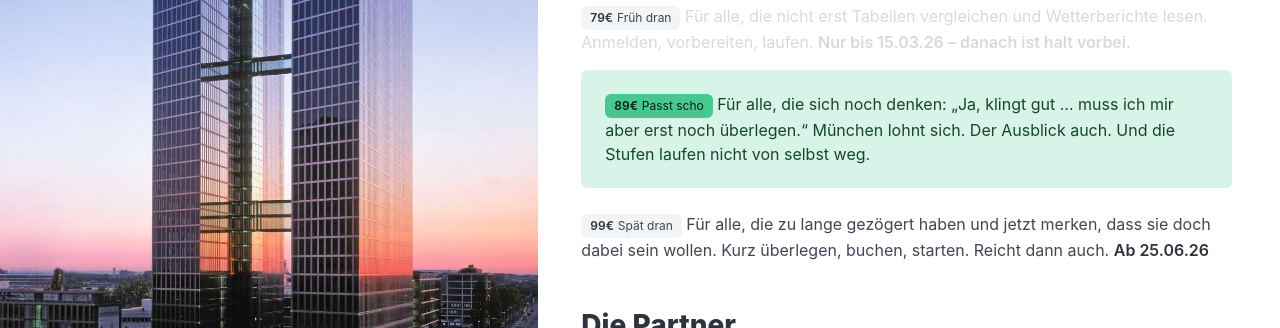
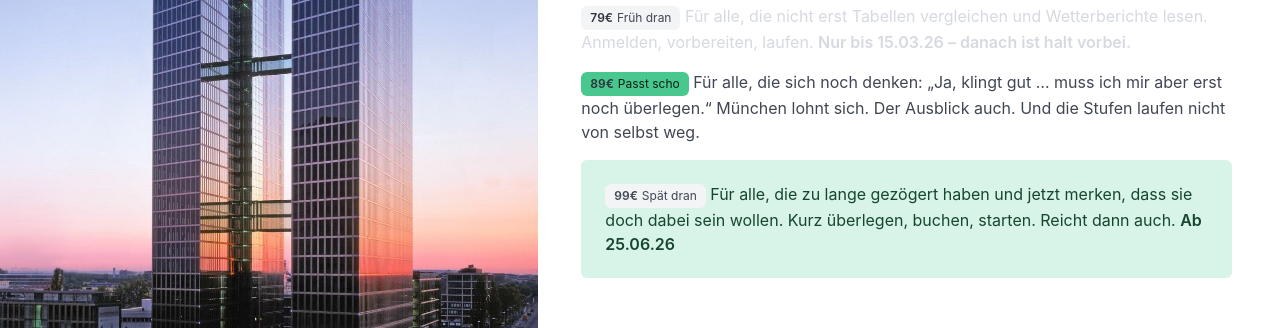
Before and after one commit to steffkes/munich-sunrise, a Nuxt app: page /wettkampf/tickets in a window 1280 px wide. Shown: the part 344-672 px from the top of the page. Built offline with nearby package versions, Linux system fonts and the light colour scheme.

Commit message:
highlight last package

```diff
--- a/pages/wettkampf/tickets.vue
+++ b/pages/wettkampf/tickets.vue
@@ -23,16 +23,16 @@ useSeoMeta({
         >
       </p>
 
-      <div class="notification is-success is-light">
       <p>
         <span class="tag is-success"
           ><strong class="mr-1">89€</strong> Passt scho</span
         >
-          Für alle, die sich noch denken: „Ja, klingt gut … muss ich mir aber
-          erst noch überlegen.“ München lohnt sich. Der Ausblick auch. Und die
-          Stufen laufen nicht von selbst weg.
+        Für alle, die sich noch denken: „Ja, klingt gut … muss ich mir aber erst
+        noch überlegen.“ München lohnt sich. Der Ausblick auch. Und die Stufen
+        laufen nicht von selbst weg.
       </p>
-      </div>
+
+      <div class="notification is-success is-light">
         <p>
           <span class="tag"><strong class="mr-1">99€</strong> Spät dran</span>
           Für alle, die zu lange gezögert haben und jetzt merken, dass sie doch
@@ -41,4 +41,5 @@ useSeoMeta({
         </p>
       </div>
     </div>
+  </div>
 </template>
```
Lines whose indentation alone changed are shown as unchanged.
